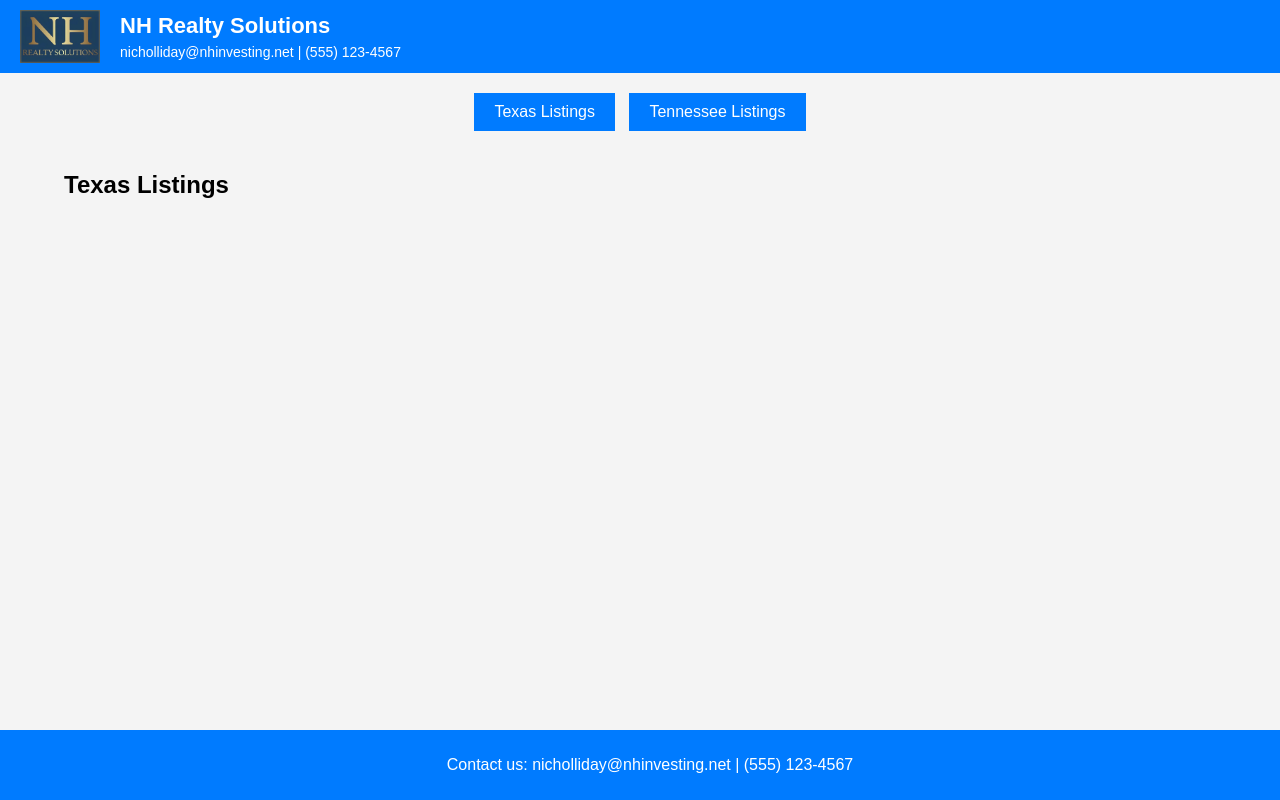
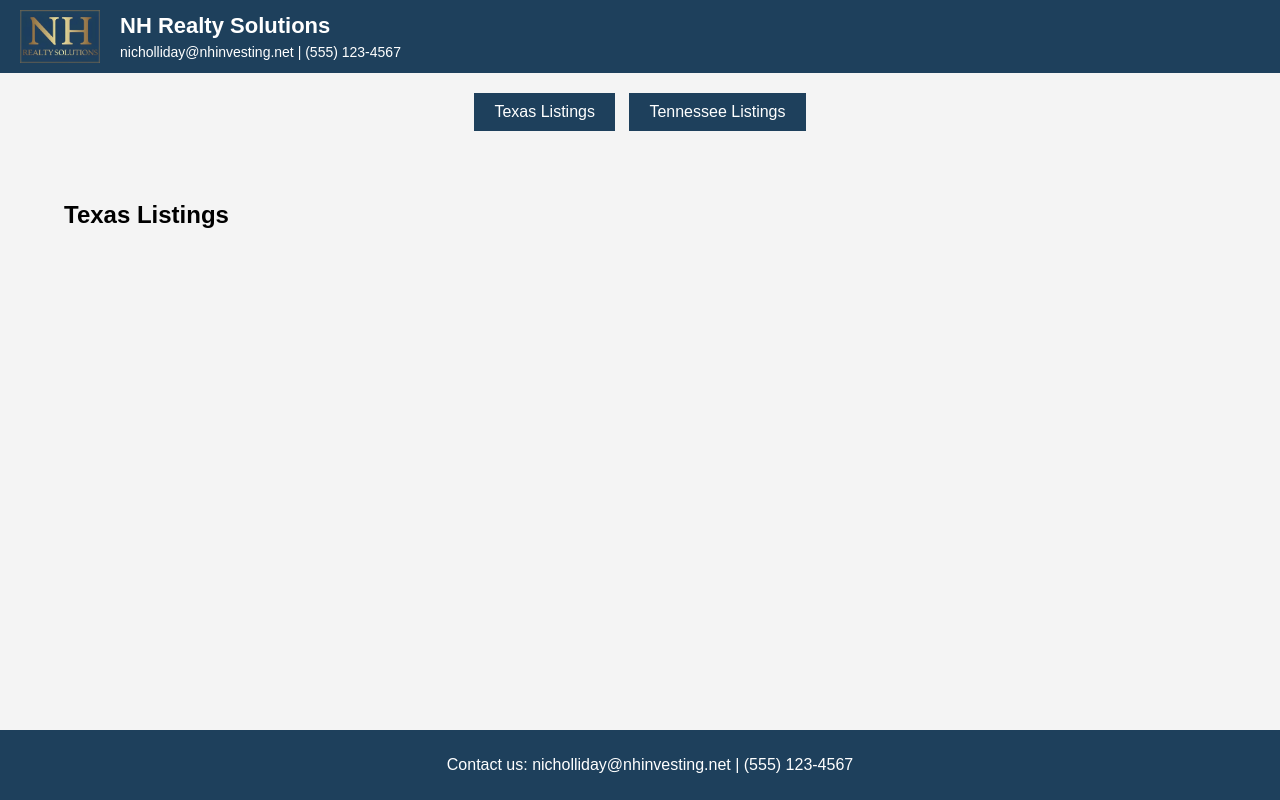
Before and after one commit to n-hrynkiw/nhrealtysolutions, a Flask app: page / in a window 1280 px wide. Run offline with Flask 3, Linux system fonts and the light colour scheme; data that the repository does not hold is empty.

Commit message:
“building”

```diff
--- a/static/css/styles.css
+++ b/static/css/styles.css
@@ -8,7 +8,7 @@ body {
 
 /* Header */
 header {
-    background: #007BFF;
+    background: #1e405c;
     color: white;
     padding: 10px 20px;
     display: flex;
@@ -51,7 +51,7 @@ nav {
 }
 
 nav button {
-    background: #007BFF;
+    background: #1e405c;
     color: white;
     padding: 10px 20px;
     border: none;
@@ -61,7 +61,7 @@ nav button {
 }
 
 nav button:hover {
-    background: #0056b3;
+    background: #162d42;
 }
 
 /* Main Content */
@@ -74,13 +74,13 @@ main {
 
 iframe {
     width: 90%;
-    height: 100%;
+    height: 90%;
     border: none;
 }
 
 /* Footer */
 footer {
-    background: #007BFF;
+    background: #1e405c;
     color: white;
     padding: 10px;
     position: fixed;
--- a/static/js/listings.js
+++ b/static/js/listings.js
@@ -1,21 +1,25 @@
 document.addEventListener("DOMContentLoaded", function () {
-    const market = window.location.pathname.includes("texas") ? "texas" : "tennessee";
-    fetchListings(market);
+    loadListings("texas"); // Default market is Texas
 });
 
-function fetchListings(market) {
+function loadListings(market) {
     fetch(`/listings/${market}`)
         .then(response => response.json())
         .then(data => {
             const listingsContainer = document.getElementById("listings-container");
             listingsContainer.innerHTML = "";
 
+            if (data.listings.length === 0) {
+                listingsContainer.innerHTML = "<p>No listings available.</p>";
+                return;
+            }
+
             data.listings.forEach(house => {
                 const listing = document.createElement("div");
                 listing.classList.add("listing");
 
                 listing.innerHTML = `
-                    <img src="${house.image_urls[0]}" alt="House Image">
+                    <img src="${house.image_urls[0] || 'static/images/placeholder.jpg'}" alt="House Image">
                     <div class="listing-info">
                         <h3>${house.address}</h3>
                         <p><strong>Price:</strong> $${house.price}</p>
@@ -28,5 +32,13 @@ function fetchListings(market) {
                 listingsContainer.appendChild(listing);
             });
         })
-        .catch(error => console.error("Error loading listings:", error));
+        .catch(error => {
+            console.error("Error loading listings:", error);
+        });
 }
+
+// Change market when clicking the button
+function changeMarket(market) {
+    document.getElementById("listings-frame").src = `${market}.html`;
+    loadListings(market);
+}
--- a/templates/index.html
+++ b/templates/index.html
@@ -30,6 +30,6 @@
         <p>Contact us: nicholliday@nhinvesting.net | (555) 123-4567</p>
     </footer>
 
-    <script src="static/js/scripts.js"></script>
+    <script src="static/js/listings.js"></script>
 </body>
 </html>
```
